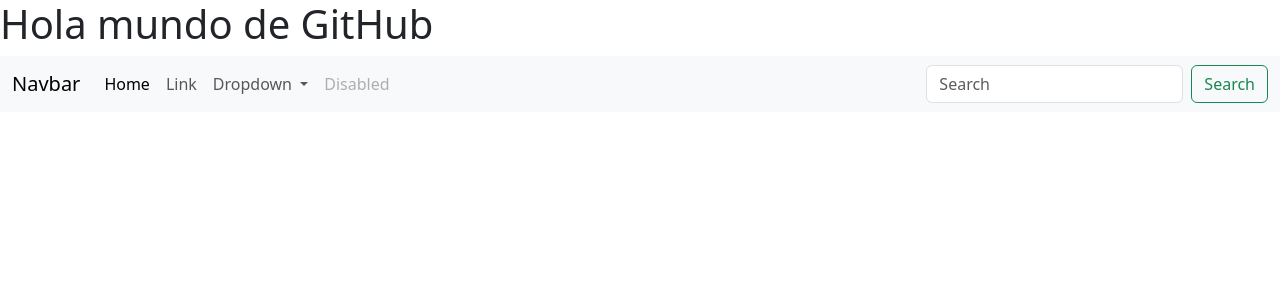
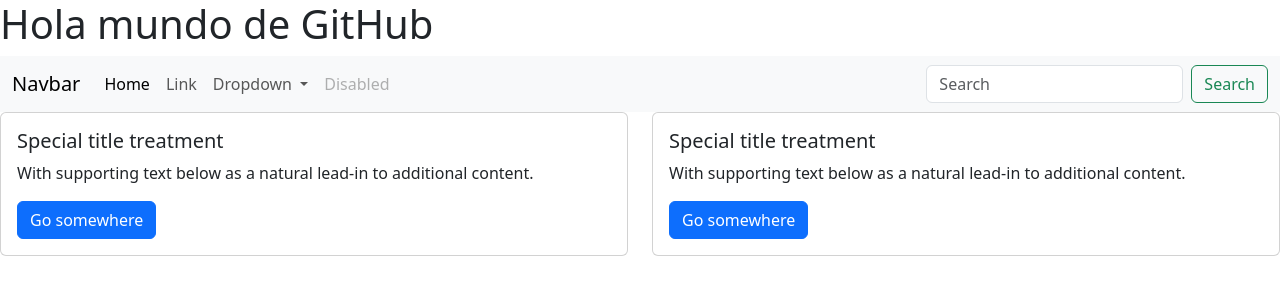
Before and after one commit to ClaudioMendez68/ejemplo1_g7, a plain HTML site: page index.html in a window 1280 px wide. Drawn offline with nearby package versions, Linux system fonts and the light colour scheme.

Commit message:
Le pusimos cartitas también con Bootstrap

```diff
--- a/index.html
+++ b/index.html
@@ -1,17 +1,21 @@
 <!DOCTYPE html>
 <html lang="es-cl">
+
 <head>
   <meta charset="UTF-8">
   <meta name="viewport" content="width=device-width, initial-scale=1.0">
   <title>Git - GitHub</title>
-    <link href="https://cdn.jsdelivr.net/npm/bootstrap@5.3.3/dist/css/bootstrap.min.css" rel="stylesheet" integrity="sha384-QWTKZyjpPEjISv5WaRU9OFeRpok6YctnYmDr5pNlyT2bRjXh0JMhjY6hW+ALEwIH" crossorigin="anonymous">
+  <link href="https://cdn.jsdelivr.net/npm/bootstrap@5.3.3/dist/css/bootstrap.min.css" rel="stylesheet"
+    integrity="sha384-QWTKZyjpPEjISv5WaRU9OFeRpok6YctnYmDr5pNlyT2bRjXh0JMhjY6hW+ALEwIH" crossorigin="anonymous">
 </head>
+
 <body>
   <h1>Hola mundo de GitHub</h1>
   <nav class="navbar navbar-expand-lg bg-body-tertiary">
     <div class="container-fluid">
       <a class="navbar-brand" href="#">Navbar</a>
-          <button class="navbar-toggler" type="button" data-bs-toggle="collapse" data-bs-target="#navbarSupportedContent" aria-controls="navbarSupportedContent" aria-expanded="false" aria-label="Toggle navigation">
+      <button class="navbar-toggler" type="button" data-bs-toggle="collapse" data-bs-target="#navbarSupportedContent"
+        aria-controls="navbarSupportedContent" aria-expanded="false" aria-label="Toggle navigation">
         <span class="navbar-toggler-icon"></span>
       </button>
       <div class="collapse navbar-collapse" id="navbarSupportedContent">
@@ -29,7 +33,9 @@
             <ul class="dropdown-menu">
               <li><a class="dropdown-item" href="#">Action</a></li>
               <li><a class="dropdown-item" href="#">Another action</a></li>
-                  <li><hr class="dropdown-divider"></li>
+              <li>
+                <hr class="dropdown-divider">
+              </li>
               <li><a class="dropdown-item" href="#">Something else here</a></li>
             </ul>
           </li>
@@ -44,7 +50,31 @@
       </div>
     </div>
   </nav>
+  <!-- Cards-->
+  <div class="row">
+    <div class="col-sm-6 mb-3 mb-sm-0">
+      <div class="card">
+        <div class="card-body">
+          <h5 class="card-title">Special title treatment</h5>
+          <p class="card-text">With supporting text below as a natural lead-in to additional content.</p>
+          <a href="#" class="btn btn-primary">Go somewhere</a>
+        </div>
+      </div>
+    </div>
+    <div class="col-sm-6">
+      <div class="card">
+        <div class="card-body">
+          <h5 class="card-title">Special title treatment</h5>
+          <p class="card-text">With supporting text below as a natural lead-in to additional content.</p>
+          <a href="#" class="btn btn-primary">Go somewhere</a>
+        </div>
+      </div>
+    </div>
+  </div>
   <!-- SCRIPTS -->
-    <script src="https://cdn.jsdelivr.net/npm/bootstrap@5.3.3/dist/js/bootstrap.bundle.min.js" integrity="sha384-YvpcrYf0tY3lHB60NNkmXc5s9fDVZLESaAA55NDzOxhy9GkcIdslK1eN7N6jIeHz" crossorigin="anonymous"></script>
+  <script src="https://cdn.jsdelivr.net/npm/bootstrap@5.3.3/dist/js/bootstrap.bundle.min.js"
+    integrity="sha384-YvpcrYf0tY3lHB60NNkmXc5s9fDVZLESaAA55NDzOxhy9GkcIdslK1eN7N6jIeHz"
+    crossorigin="anonymous"></script>
 </body>
+
 </html>
```
Lines whose indentation alone changed are shown as unchanged.
